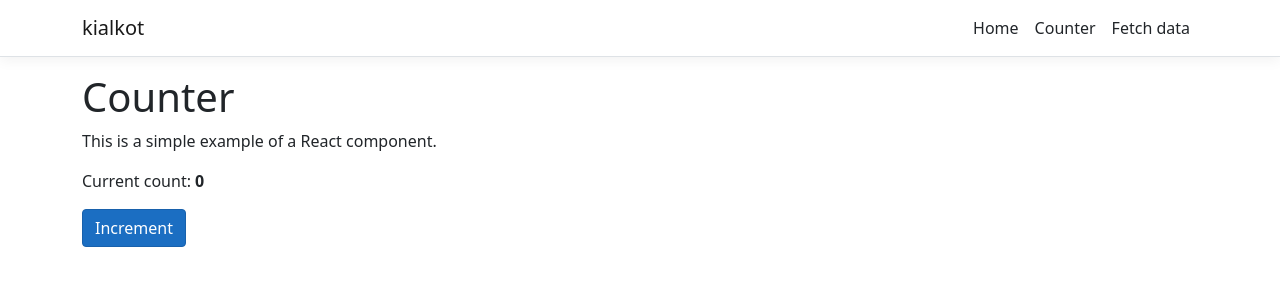
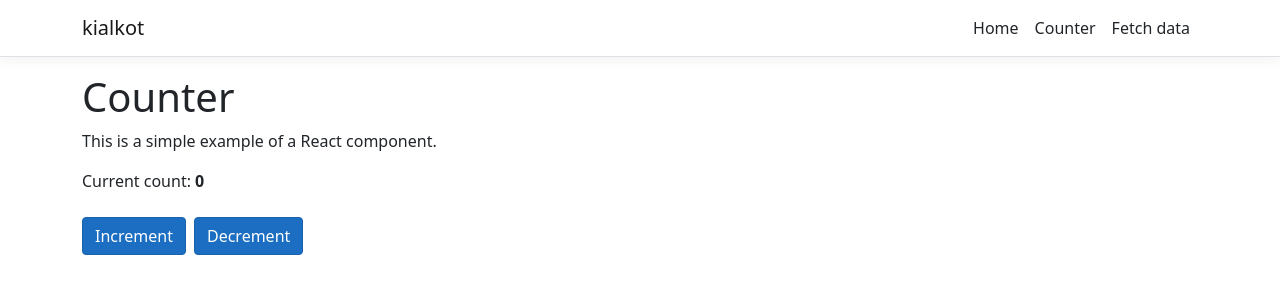
Before and after one commit to Stipo0/kialkot, a React (Create React App) app in the folder kialkot/kialkot/ClientApp/: page /counter in a window 1280 px wide. Shown: the top 300 px of the page. Built offline with nearby package versions, Linux system fonts and the light colour scheme.

Commit message:
Add decrement to counter

```diff
--- a/kialkot/kialkot/ClientApp/src/components/Counter.js
+++ b/kialkot/kialkot/ClientApp/src/components/Counter.js
@@ -2,16 +2,27 @@ import React, { Component } from 'react';
 
 export class Counter extends Component {
   static displayName = Counter.name;
+  state: { currentCount: number; };
 
   constructor(props) {
     super(props);
     this.state = { currentCount: 0 };
     this.incrementCounter = this.incrementCounter.bind(this);
+    this.decrementCounter = this.decrementCounter.bind(this);
   }
 
   incrementCounter() {
     this.setState({
       currentCount: this.state.currentCount + 1
+    });
+  }
+  setState(arg0: { currentCount: any; }) {
+    throw new Error('Method not implemented.');
+  }
+
+  decrementCounter() {
+    this.setState({
+      currentCount: this.state.currentCount - 1
     });
   }
 
@@ -25,6 +36,7 @@ export class Counter extends Component {
         <p aria-live="polite">Current count: <strong>{this.state.currentCount}</strong></p>
 
         <button className="btn btn-primary" onClick={this.incrementCounter}>Increment</button>
+        <button className="btn btn-primary m-2" onClick={this.decrementCounter}>Decrement</button>
       </div>
     );
   }
```
